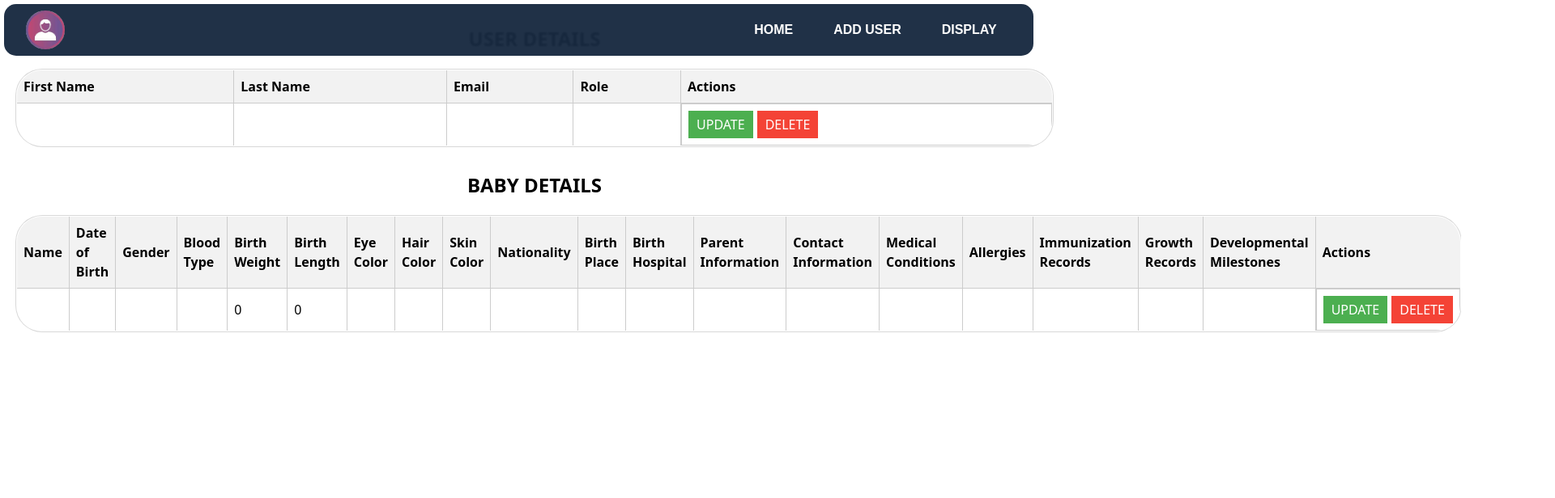
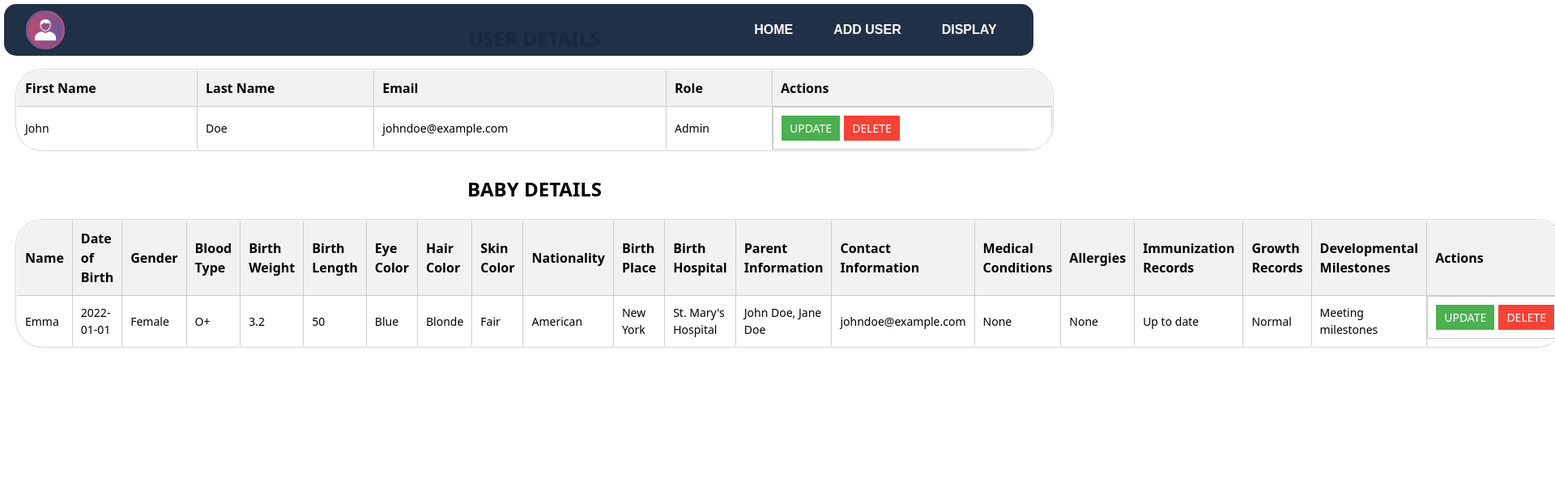
Before and after one commit to cepdnaclk/e19-co225-Baby-Developing-Tracking-System-Web-Application, a React (Vite) app in the folder Front-End/: page /display in a window 1280 px wide. Shown: the top 616 px of the page at 81% size, 1920 px wide, since content can reach past the window. Built offline with nearby package versions, Linux system fonts and the light colour scheme.

Commit message:
CSS Updated

```diff
--- a/Front-End/src/Display.css
+++ b/Front-End/src/Display.css
@@ -19,13 +19,25 @@
 
   .table th,
   .table td {
-    padding: 8px;
+    padding: 10px;
     text-align: left;
     border: 1px solid #ccc;
   }
 
   .table th {
     font-weight: bold;
+  }
+
+  .table td {
+    font-size: 14px;
+  }
+
+  .table tbody tr:nth-child(even) {
+    background-color: #f9f9f9;
+  }
+
+  .table tbody tr:hover {
+    background-color: #e8e8e8;
   }
 
   .button-container,
--- a/Front-End/src/DisplayDetails.jsx
+++ b/Front-End/src/DisplayDetails.jsx
@@ -5,33 +5,32 @@ import "./Display.css";
 
 export const DisplayDetails = () => {
   const [userData, setUserData] = useState({
-    firstName: "",
-    lastName: "",
-    email: "",
-    password: "",
-    role: ""
+    firstName: "John",
+    lastName: "Doe",
+    email: "johndoe@example.com",
+    role: "Admin"
   });
 
   const [babyData, setBabyData] = useState({
-    name: "",
-    dateOfBirth: "",
-    gender: "",
-    bloodType: "",
-    birthWeight: 0,
-    birthLength: 0,
-    eyeColor: "",
-    hairColor: "",
-    skinColor: "",
-    nationality: "",
-    birthPlace: "",
-    birthHospital: "",
-    parentInformation: "",
-    contactInformation: "",
-    medicalConditions: "",
-    allergies: "",
-    immunizationRecords: "",
-    growthRecords: "",
-    developmentalMilestones: ""
+    name: "Emma",
+    dateOfBirth: "2022-01-01",
+    gender: "Female",
+    bloodType: "O+",
+    birthWeight: 3.2,
+    birthLength: 50,
+    eyeColor: "Blue",
+    hairColor: "Blonde",
+    skinColor: "Fair",
+    nationality: "American",
+    birthPlace: "New York",
+    birthHospital: "St. Mary's Hospital",
+    parentInformation: "John Doe, Jane Doe",
+    contactInformation: "johndoe@example.com",
+    medicalConditions: "None",
+    allergies: "None",
+    immunizationRecords: "Up to date",
+    growthRecords: "Normal",
+    developmentalMilestones: "Meeting milestones"
   });
 
   const handleUserUpdate = () => {
```
